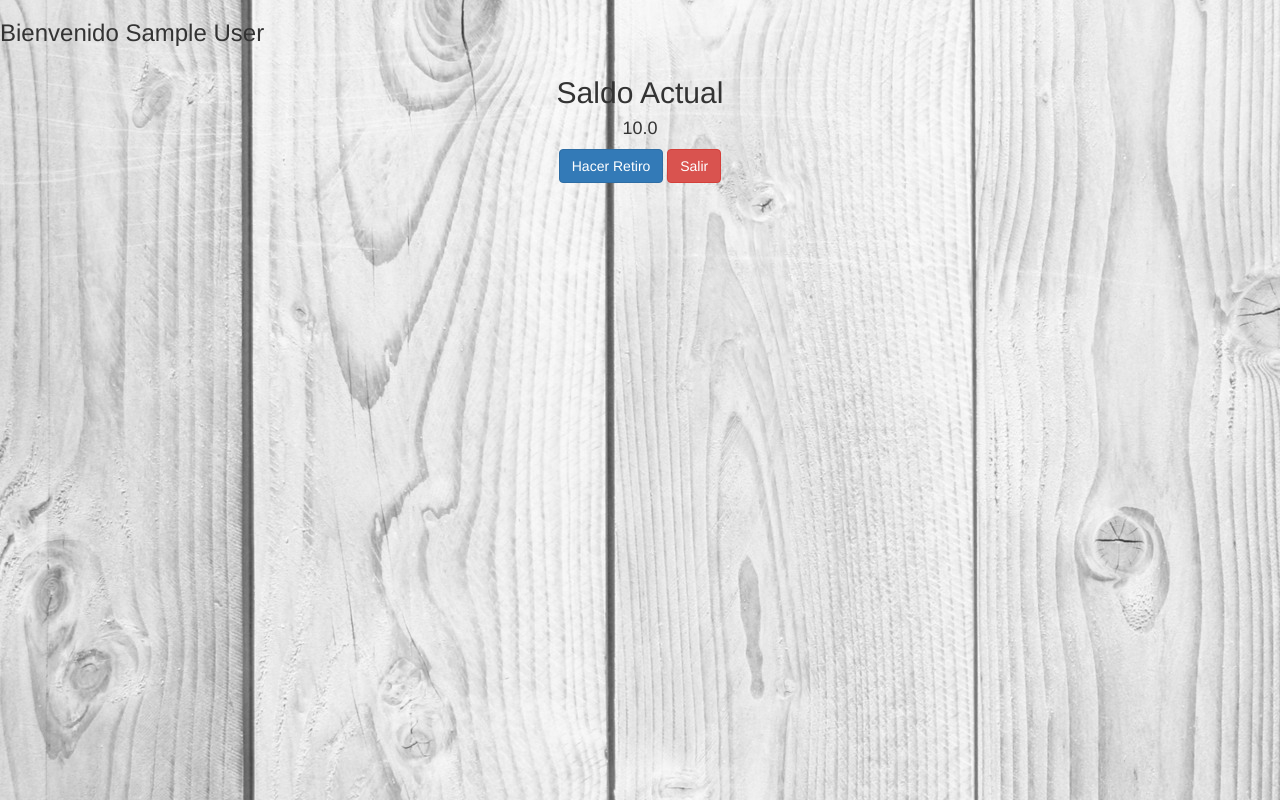
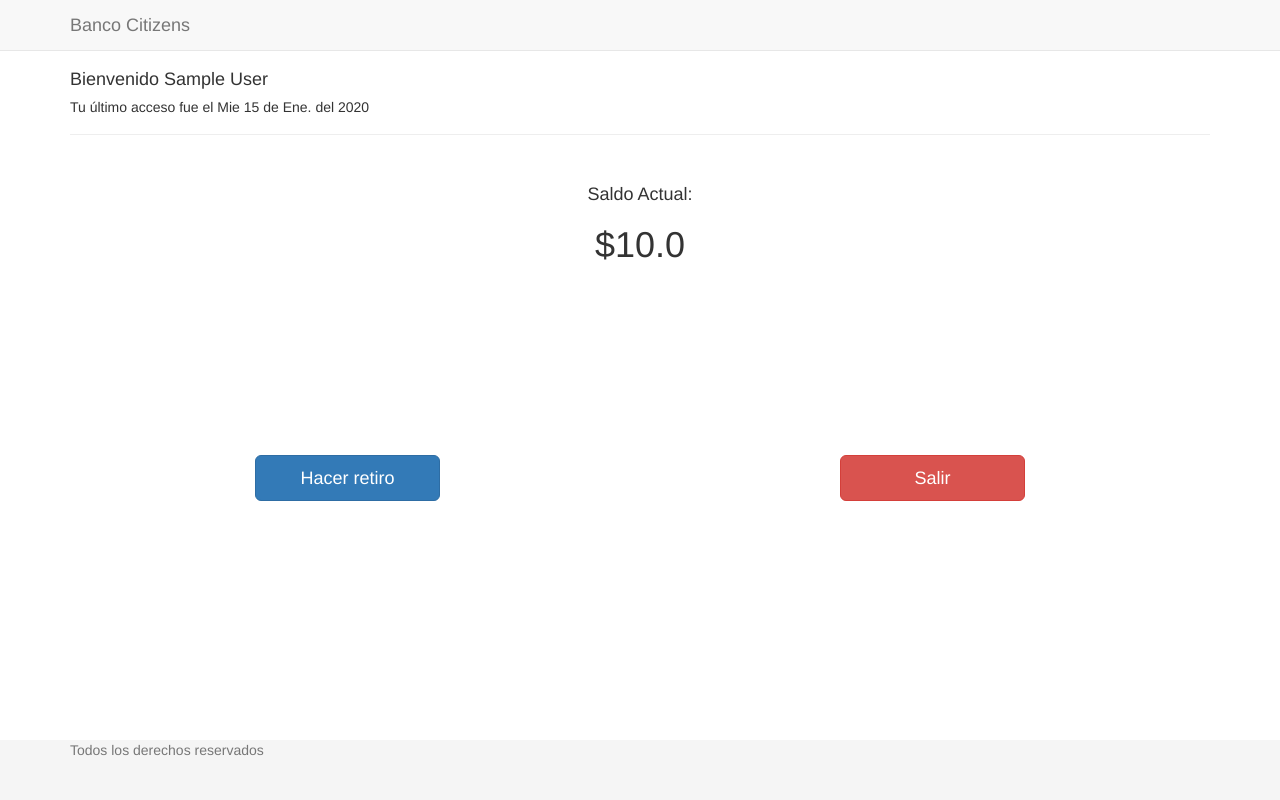
Before and after one commit to JoseCardonaFigueroa/ATM, a Django app: page / in a window 1280 px wide. Run offline with Django 3.2, Linux system fonts and the light colour scheme; a user stored in the database is signed in; tables that the repository leaves empty hold one stand-in row (values such as "Sample post"); some libraries are stand-ins or nearby versions.

Commit message:
Cambios en la template para que integren bootstrap

```diff
--- a/Banco/settings.py
+++ b/Banco/settings.py
@@ -80,7 +80,7 @@ DATABASES = {
         'ENGINE': 'django.db.backends.mysql',
         'NAME': 'banco',
         'USER': 'root',
-        'PASSWORD': 'root',
+        'PASSWORD': 'LeeesdhdA',
     }
 }
 
@@ -91,7 +91,7 @@ STATICFILES_DIRS = (
 # Internationalization
 # https://docs.djangoproject.com/en/1.8/topics/i18n/
 
-LANGUAGE_CODE = 'en-us'
+LANGUAGE_CODE = 'es-mx'
 
 TIME_ZONE = 'UTC'
 
--- a/Banco/urls.py
+++ b/Banco/urls.py
@@ -15,7 +15,6 @@ Including another URLconf
 """
 from django.conf.urls import include, url
 from django.contrib import admin
-from retiro import urls as retiro_urls
 from django.contrib.auth import views as auth_views
 
 urlpatterns = [
--- a/templates/accounts/formfields.html
+++ b/templates/accounts/formfields.html
@@ -2,7 +2,8 @@
 {# generic form-field display template fragment #}
 {% csrf_token %}
 {{ form.non_field_errors }}
-
+{% include 'headers.html'%}
+<br>
 {% for field in form.visible_fields %}
     <div class="{% if field.field.required %}required{% endif %}">
         {# Include the hidden fields in the form #}
--- a/templates/base.html
+++ b/templates/base.html
@@ -3,12 +3,60 @@
 <!DOCTYPE html>
 <html>
 <head>
+
   <title>{%block title%}Banco Citizen{%endblock%}</title>
   <link rel="stylesheet" type="text/css" href="{% static 'css/bootstrap.min.css' %}">
 </head>
+<style media="screen">
+html {
+position: relative;
+min-height: 100%;
+}
+body {
+/* Margin bottom by footer height */
+margin-bottom: 60px;
+}
+.footer {
+position: absolute;
+bottom: 0;
+width: 100%;
+/* Set the fixed height of the footer here */
+height: 60px;
+background-color: #f5f5f5;
+}
+
+</style>
+
 <script src="{% static 'js/angular.min.js'%}"></script>
-<body  BACKGROUND="{% static 'img/fondo.jpg'%}">
-  {%block content%}
-  {% endblock %}
+<body >
+  <nav class="navbar navbar-default navbar-fixed-top">
+  <div class="container">
+    <div class="navbar-header">
+      <button type="button" class="navbar-toggle collapsed" data-toggle="collapse" data-target="#navbar" aria-expanded="false" aria-controls="navbar">
+        <span class="sr-only">Toggle navigation</span>
+        <span class="icon-bar"></span>
+        <span class="icon-bar"></span>
+        <span class="icon-bar"></span>
+      </button>
+      <a class="navbar-brand" href="/">Banco Citizens</a>
+    </div>
+    <!--/.nav-collapse -->
+  </div>
+</nav>
+  <div class="container">
+    {%block content%}
+    {% endblock %}
+  </div>
+
+  <footer class="footer">
+      <div class="container">
+        <p class="text-muted">
+            Todos los derechos reservados
+        </p>
+
+      </div>
+    </footer>
 </body>
+<script src="{# static 'js/bootstrap.min.js'#}"></script>
+
 </html>
--- /dev/null
+++ b/templates/headers.html
@@ -0,0 +1,11 @@
+<div class="page-header">
+  <br>
+  {%if user.is_authenticated %}
+    <h4>Bienvenido {{request.user.first_name}}  {{request.user.last_name}}</h4>
+    <h5>Tu último acceso fue el {{request.user.last_login|date:"D d"}} de
+    {{request.user.last_login|date:"N"}} del {{request.user.last_login|date:"Y"}}</h5>
+  {% else %}
+    <h2>Accede a tu cuenta</h2>
+  {% endif%}
+
+</div>
--- a/templates/retiro/index.html
+++ b/templates/retiro/index.html
@@ -1,16 +1,46 @@
 {% extends 'base.html'%}
 {%block title%} Retiros{%endblock%}
 {% block content%}
-<h3>Bienvenido {{request.user.first_name}}  {{request.user.last_name}}</h3>
 
-<div class="container" align="center">
-  {%if cantidad_total%}
-    <h2 align ="center">Saldo Actual</h2>
-    <h4 align ="center">{{cantidad_total}}</h4>
-  {%else%}
-    <h2 align ="center">No hay dinero disponible</h2>
-  {%endif%}
-  <a class="btn btn-primary" href="/retiro/">Hacer Retiro</a>
-  <a class="btn btn-danger" href="/logout/">Salir</a>
-</div>
+{% include 'headers.html'%}
+  <br>
+  <p class="text-center">
+
+    {%if cantidad_total%}
+      <h4 align ="center">Saldo Actual:</h4>
+      <h1 align ="center">${{cantidad_total}}</h1>
+      <br>
+      <br>
+      <br>
+      <br>
+      <br>
+      <br>
+      <br>
+      <br>
+      <br>
+
+
+      <div class="row">
+        <div class="col-md-6  center-block">
+          <div class="col-md-4"></div>
+          <a class="btn btn-primary btn-lg col-md-4"  href="/retiro/">Hacer retiro</a>
+          <div class="col-md-4"></div>
+
+        </div>
+
+        <div class="col-md-6  center-block">
+          <div class="col-md-4"></div>
+          <a class="btn btn-danger btn-lg col-md-4" align ="center" href="/logout/">Salir</a>
+          <div class="col-md-4"></div>
+
+        </div>
+      </div>
+
+    {%else%}
+      <h2 align ="center">No hay dinero disponible</h2>
+    {%endif%}
+
+
+  </p>
+
 {% endblock %}
```
Also changed, not shown: templates/accounts/login.html (+6 -2 lines), templates/retiro/confirmar.html (+6 -3 lines), templates/retiro/retiro.html (+31 -8 lines), 1 other file.
